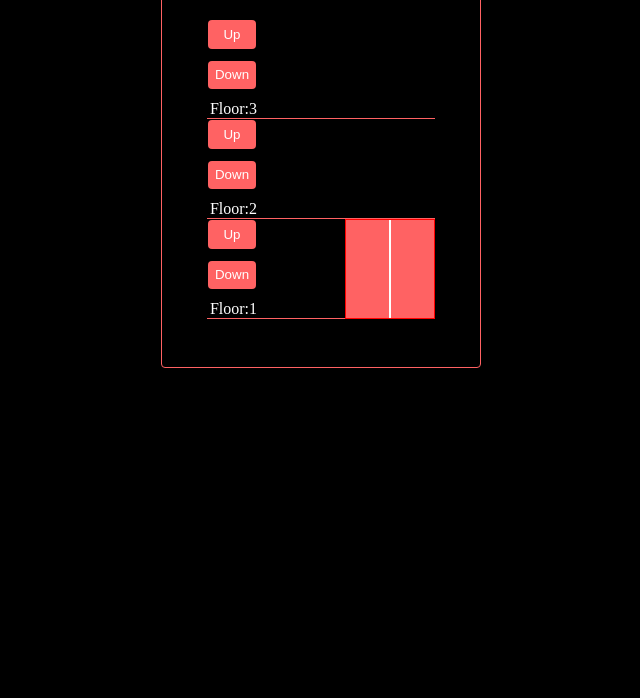
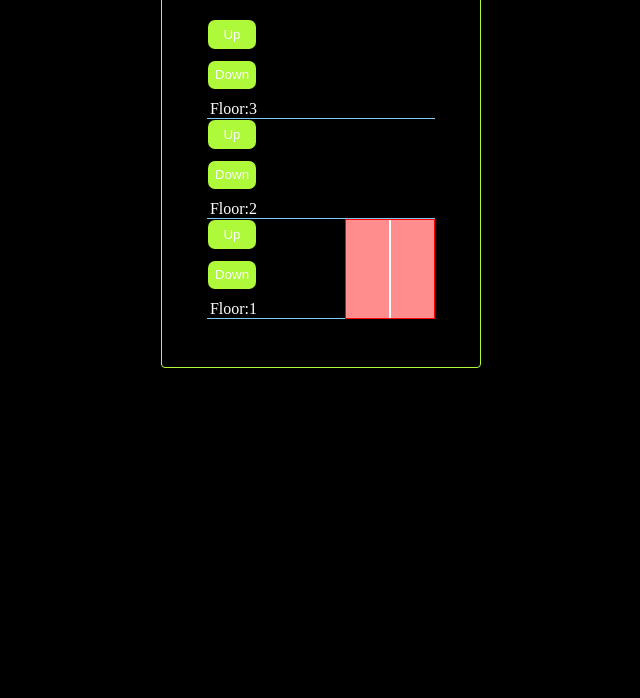
Before and after one commit to anushri-patil/liftsimulator, a plain HTML site: page index.html in a window 1280 px wide. Shown: the part 102-800 px from the top of the page, without its empty margins (319-959 px from the left). Drawn offline with Linux system fonts and the light colour scheme.

Commit message:
Update style.css

```diff
--- a/style.css
+++ b/style.css
@@ -11,7 +11,7 @@
   margin: 0 auto;
   justify-content: center;
   align-items: center;
-  border: 0.5px solid #ff6263;
+  border: 0.5px solid rgb(173, 249, 58);
   width: 20rem;
   height: auto;
   padding: 1em;
@@ -35,12 +35,12 @@ p {
 
 .up-down {
   color: #fff;
-  background: #ff6263;
+  background:rgb(173, 249, 58);
   border: none;
   outline: none;
   padding: 0.5em;
   cursor: pointer;
-  border-radius: 4px;
+  border-radius: 7px;
   margin: 0.2em;
 }
 
@@ -52,7 +52,7 @@ p {
   width: 100%;
   display: flex;
   height: 100px;
-  border-bottom: 1px solid #ff6263;
+  border-bottom: 1px solid rgb(173, 249, 58);
   position: relative;
 }
 
@@ -60,7 +60,7 @@ p {
   width: 90px;
   height: 100px;
   margin-left: 1em;
-  border: 0.5px solid red;
+  border: 0.5px solid rgb(230, 230, 234);
   z-index: 1;
   background-color: white;
   display: flex;
@@ -73,20 +73,20 @@ p {
 }
 
 .left-door {
-  background: #ff6263;
+  background: rgb(255, 141, 141);
   width: 50%;
   height: 100%;
-  border-right: 0.5px solid #fff;
-  transition: transform 2.5s linear;
+  border-right: 0.5px solid #fff ;
+  transition: transform 1.5s linear;
   z-index: 2;
 }
 
 .right-door {
-  background: #ff6263;
-  border-left: 0.5px solid #fff;
+  background: rgb(255, 141, 141);
+  border-left : 0.5px solid #fff ;
   width: 50%;
   height: 100%;
-  transition: transform 2.5s linear;
+  transition: transform 1.5s linear;
   z-index: 2;
 }
 
@@ -124,7 +124,7 @@ p {
     width: 100%;
     display: flex;
     height: 100px;
-    border-bottom: 1px solid #ff6263;
+    border-bottom: 1px solid  rgb(173, 249, 58);
     position: relative;
   }
 
@@ -132,7 +132,7 @@ p {
     width: 60px;
     height: 100px;
     margin-left: 0.7em;
-    border: 0.5px solid red;
+    border: 0.5px solid yellow;
     z-index: 1;
     background-color: white;
     display: flex;
@@ -167,7 +167,7 @@ p {
   width: 100%;
   display: flex;
   height: 100px;
-  border-bottom: 1px solid #ff6263;
+  border-bottom: 1px solid # rgb(173, 249, 58);
   position: relative;
 }
 
@@ -211,7 +211,7 @@ p {
     width: 100%;
     display: flex;
     height: 100px;
-    border-bottom: 1px solid #ff6263;
+    border-bottom: 1px solid rgb(128, 201, 240);
     position: relative;
   }
 
```
